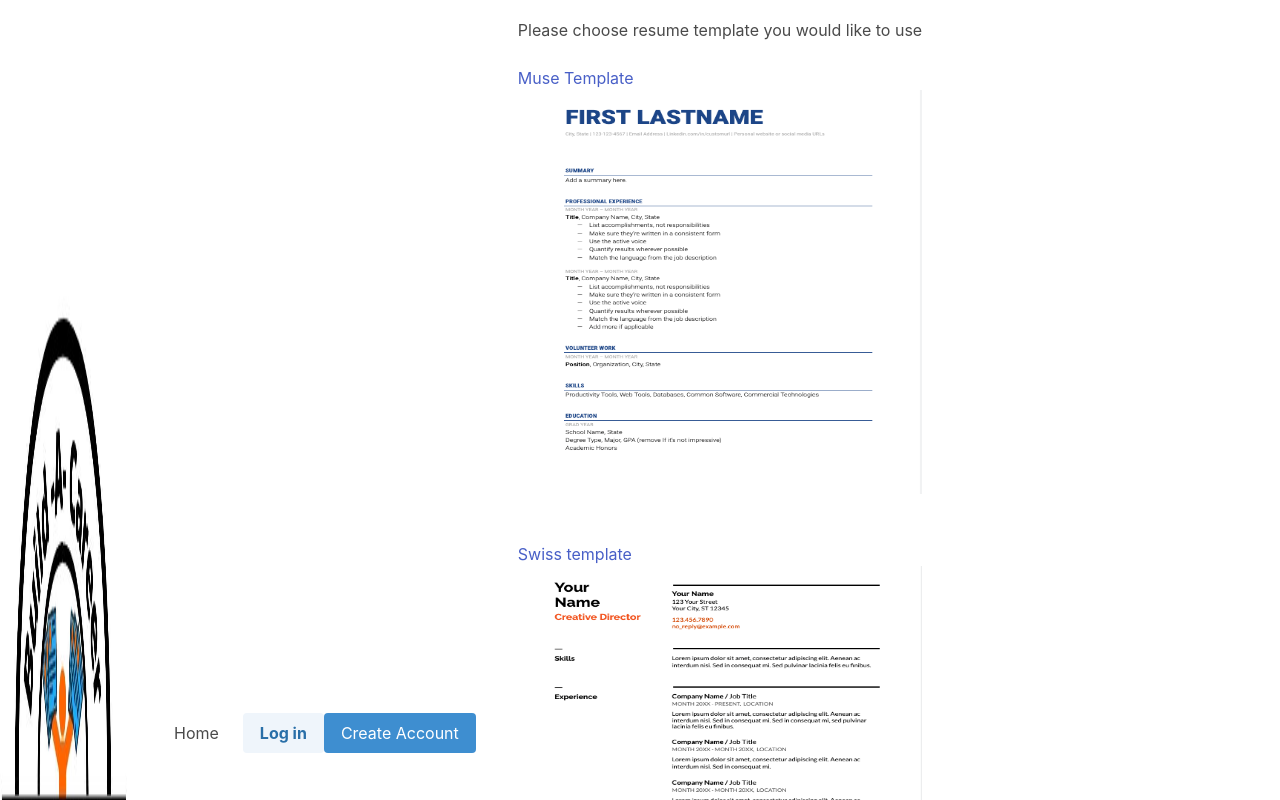
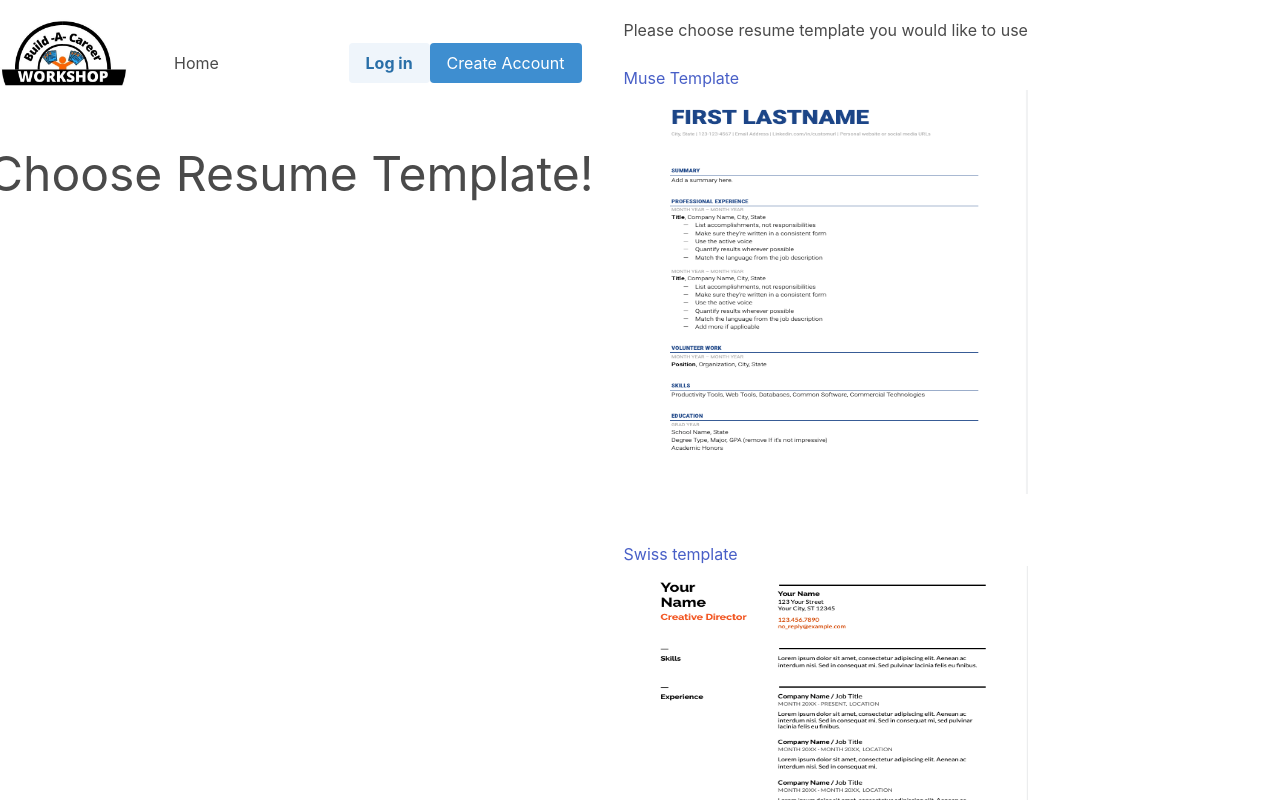
Before and after one commit to stefcarter/resume-final, a React (Create React App) app in the folder client/: page /ResumePage in a window 1280 px wide. Shown: the top 800 px of the page. Built offline with nearby package versions, Linux system fonts and the light colour scheme; no server answers; a web font is replaced by a local one.

Commit message:
updated resume page

```diff
--- a/client/src/pages/resumePage.js
+++ b/client/src/pages/resumePage.js
@@ -18,51 +18,18 @@ const ResumePage = () => {
         return (
             <div className="columns card is-shadowless bg-white card-rounded w-100 min-90%-vh">
             <nav className="navbar" role="navigation" aria-label="main navigation"></nav>
+            <div>
             <Navbar/>
-                {/* <div className="navbar-brand">
-                    <a className="navbar-item" href="https://bulma.io">
-                        <img src="https://bulma.io/images/bulma-logo.png" width="112" height="28"></img>
-                    </a>
 
-                    <a role="button" class="navbar-burger" aria-label="menu" aria-expanded="false" data-target="navbarBasicExample">
-                        <span aria-hidden="true"></span>
-                        <span aria-hidden="true"></span>
-                        <span aria-hidden="true"></span>
-                    </a>
-                </div> */}
+            <h1 className="is-size-1 has-text-centered">Choose Resume Template!</h1>
+            </div>
+                <div class="dropdown is-active">
 
-                <div class="dropdown is-active">
-  {/* <div className="dropdown-trigger column">
-    <button className="button" aria-haspopup="true" aria-controls="dropdown-menu">
-      <span>What field are you looking for?</span>
-      <span className="icon is-small">
-        <i className="fas fa-angle-down" aria-hidden="true"></i>
-      </span>
-    </button>
-  </div> */}
-  {/* <div className="dropdown-menu" id="dropdown-menu" role="menu">
-    <div className="dropdown-content">
-      <a href="#" className="dropdown-item">
-        Mechanic
-      </a>
-      <a className="dropdown-item">
-        Tech
-      </a>
-      <a href="#" className="dropdown-item ">
-        Real Estate
-      </a>
-      <a href="#" className="dropdown-item">
-        Engineer
-      </a>
-      </div>
-     <br>
-     </br>
-    </div> */}
   </div>
   <div>
 
 
-  <div className="column">
+  <div className="column field" >
     <p >Please choose resume template you would like to use</p>
     <br>
     </br>
```
